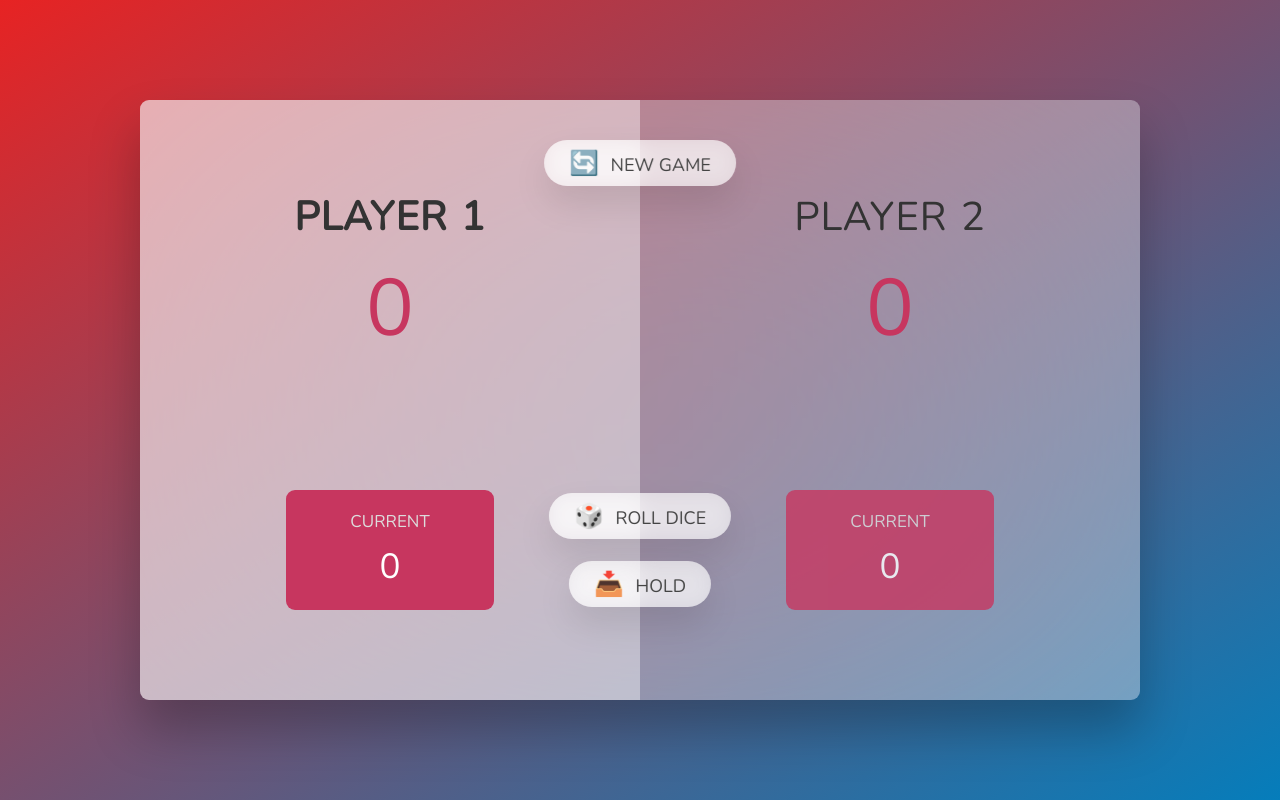
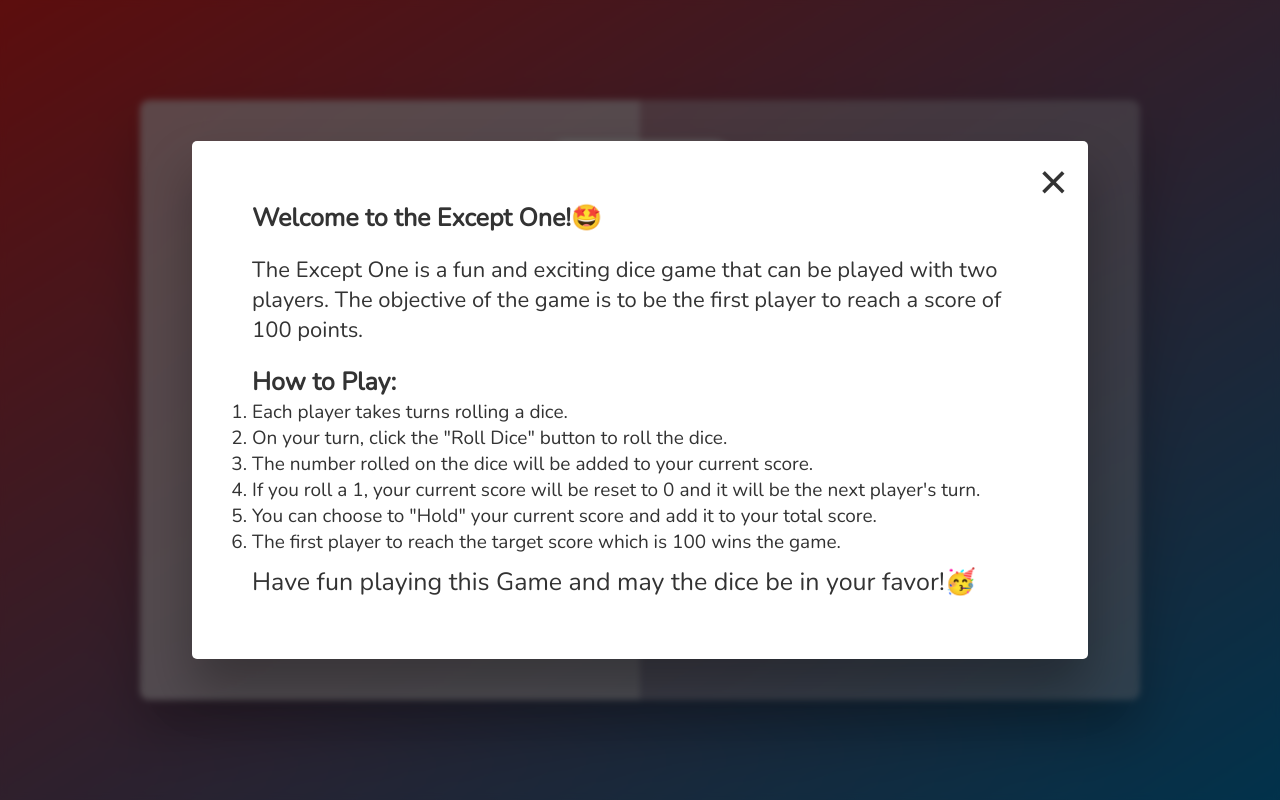
Before and after one commit to Aathixh/Except1-Game, a plain HTML site: page index.html in a window 1280 px wide. Drawn offline with nearby package versions, Linux system fonts and the light colour scheme.

Commit message:
Add game rules modal with instructions for playing the game

```diff
--- a/index.html
+++ b/index.html
@@ -8,6 +8,41 @@
     <title>Pig Game</title>
   </head>
   <body>
+    <div class="modal">
+      <button class="close-modal">&times;</button>
+      <h1 class="h1">Welcome to the Except One!🤩</h1>
+      <p class="p">
+        The Except One is a fun and exciting dice game that can be played with
+        two players. The objective of the game is to be the first player to
+        reach a score of 100 points.
+      </p>
+
+      <h1 class="h2">How to Play:</h1>
+      <ol class="rules">
+        <li>Each player takes turns rolling a dice.</li>
+        <li>On your turn, click the "Roll Dice" button to roll the dice.</li>
+        <li>
+          The number rolled on the dice will be added to your current score.
+        </li>
+        <li>
+          If you roll a 1, your current score will be reset to 0 and it will be
+          the next player's turn.
+        </li>
+        <li>
+          You can choose to "Hold" your current score and add it to your total
+          score.
+        </li>
+        <li>
+          The first player to reach the target score which is 100 wins the game.
+        </li>
+      </ol>
+
+      <p class="p2">
+        Have fun playing this Game and may the dice be in your favor!🥳
+      </p>
+    </div>
+    <div class="overlay"></div>
+
     <main>
       <section class="player player--0 player--active">
         <h2 class="name" id="name--0">Player 1</h2>
--- a/script.js
+++ b/script.js
@@ -10,6 +10,21 @@ const diceElement = document.querySelector('.dice');
 const btnNew = document.querySelector('.btn--new');
 const btnDice = document.querySelector('.btn--roll');
 const btnHold = document.querySelector('.btn--hold');
+
+const modal = document.querySelector('.modal');
+const overlay = document.querySelector('.overlay');
+const btnCloseModal = document.querySelector('.close-modal');
+const closeModel = function () {
+  modal.classList.add('hidden');
+  overlay.classList.add('hidden');
+};
+btnCloseModal.addEventListener('click', closeModel);
+overlay.addEventListener('click', closeModel);
+document.addEventListener('keydown', function (e) {
+  if (e.key === 'Escape') {
+    closeModel();
+  }
+});
 
 //Starting conditions of the game
 let totalScore, currentScore, activePlayer, playing;
@@ -69,7 +84,7 @@ btnHold.addEventListener('click', function () {
     document.querySelector(`#score--${activePlayer}`).textContent =
       totalScore[activePlayer];
     //2. Check if player's score is >= 100
-    if (totalScore[activePlayer] >= 100) {
+    if (totalScore[activePlayer] >= 10) {
       //Finish the game
       playing = false;
       document
--- a/style.css
+++ b/style.css
@@ -169,3 +169,61 @@ main {
 .hidden {
   display: none;
 }
+
+.modal {
+  position: absolute;
+  top: 50%;
+  left: 50%;
+  transform: translate(-50%, -50%);
+  width: 70%;
+
+  background-color: white;
+  padding: 6rem;
+  border-radius: 5px;
+  box-shadow: 0 3rem 5rem rgba(0, 0, 0, 0.3);
+  z-index: 10;
+}
+
+.overlay {
+  position: absolute;
+  top: 0;
+  left: 0;
+  width: 100%;
+  height: 100%;
+  background-color: rgba(0, 0, 0, 0.6);
+  backdrop-filter: blur(3px);
+  z-index: 5;
+}
+
+.h1 {
+  font-size: 2.5rem;
+  margin-bottom: 2rem;
+}
+
+.p {
+  font-size: 2.2rem;
+}
+
+.p2 {
+  font-size: 2.5rem;
+  margin-top: 1rem;
+}
+.close-modal {
+  position: absolute;
+  top: 1.2rem;
+  right: 2rem;
+  font-size: 5rem;
+  color: #333;
+  cursor: pointer;
+  border: none;
+  background: none;
+}
+
+.rules {
+  font-size: 1.9rem;
+}
+
+.h2 {
+  font-size: 2.5rem;
+  margin-top: 2rem;
+}
```
